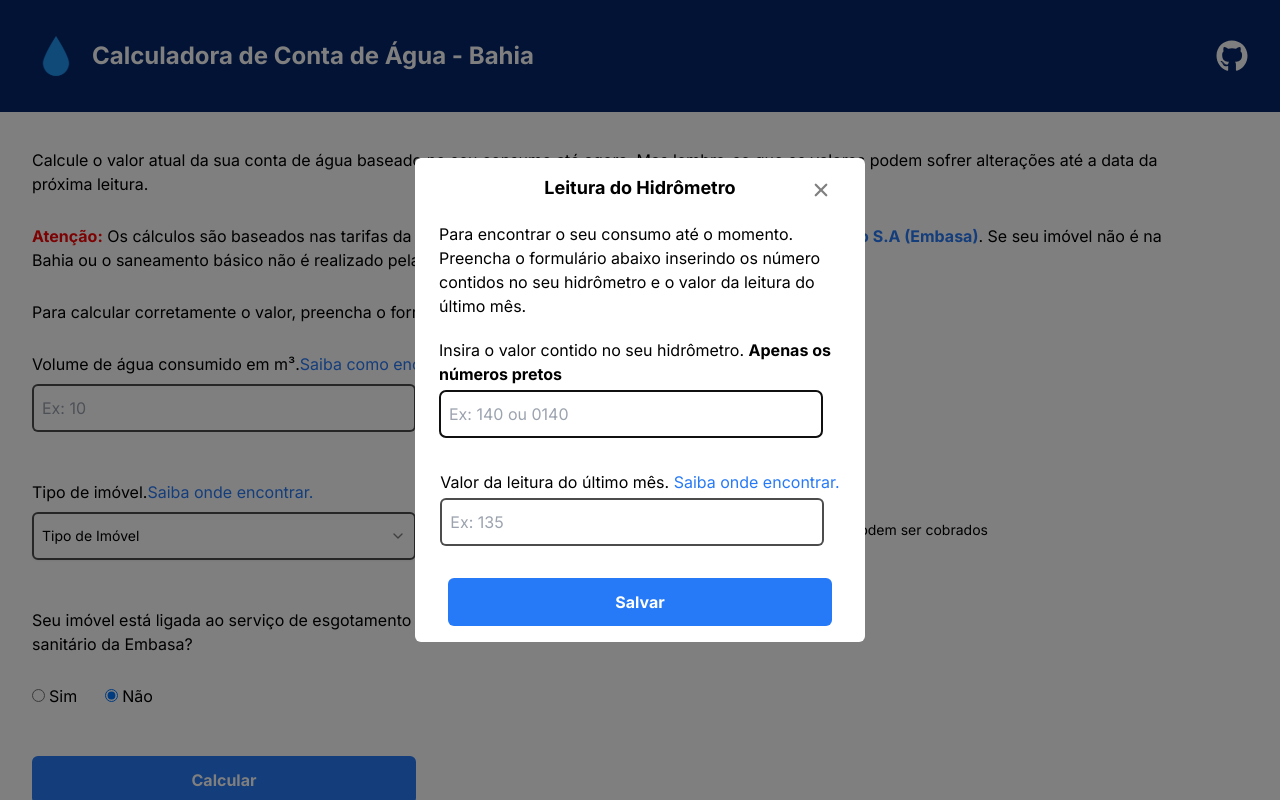
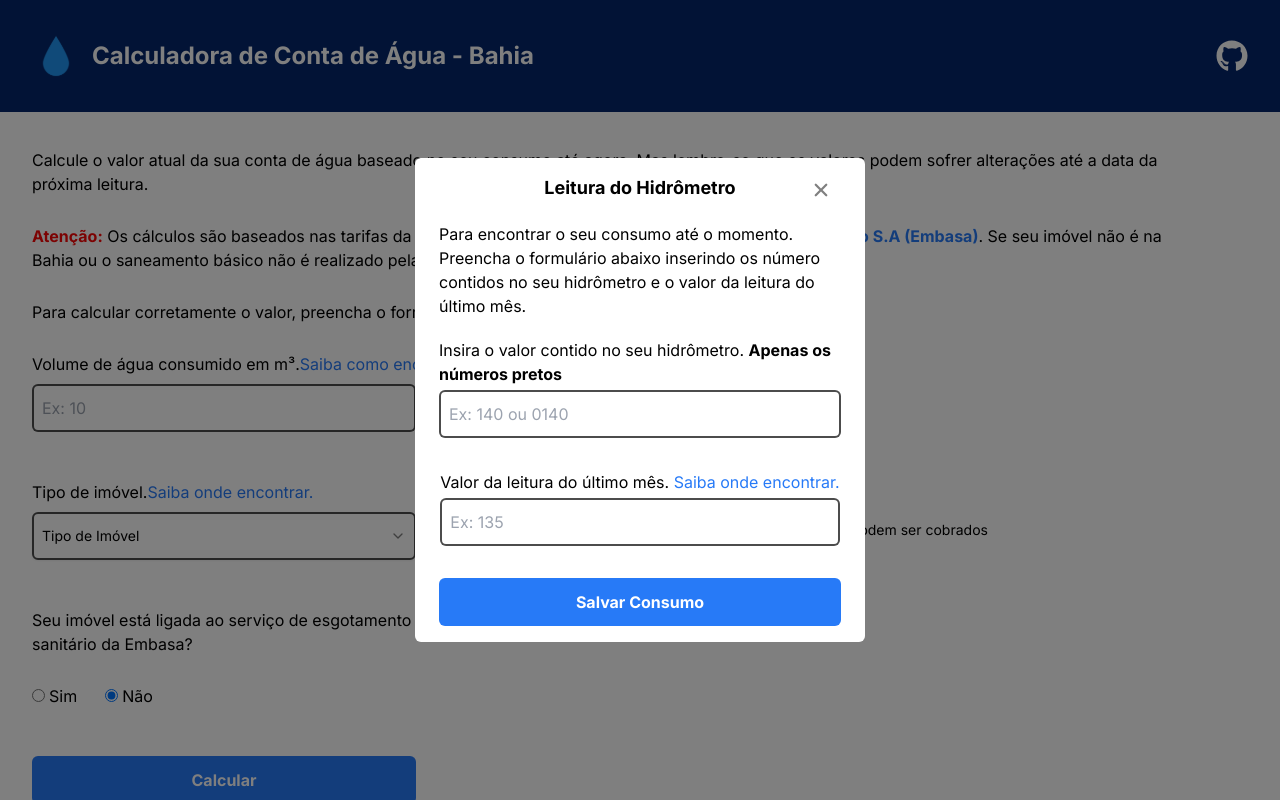
Before and after one commit to OJailson17/calculadora-conta-de-agua, a Next.js app: page / in a window 1280 px wide. Both pictures are taken after a click on the button "Saiba como encontrar.". Shown: the top 800 px of the page. Built offline with nearby package versions, Linux system fonts and the light colour scheme.

Commit message:
feat: calculate consume through the form submition

```diff
--- a/src/app/page.tsx
+++ b/src/app/page.tsx
@@ -1,5 +1,6 @@
 import { MainContent } from '@/components/MainContent';
 import { BillContextProvider } from '@/context/BillContext';
+import { ConsumeModalContextProvider } from '@/context/ConsumeModalContext';
 import Link from 'next/link';
 
 export default function Home() {
@@ -23,9 +24,11 @@
 
 			<p>Para calcular corretamente o valor, preencha o formulário abaixo:</p>
 
-			<BillContextProvider>
-				<MainContent />
-			</BillContextProvider>
+			<ConsumeModalContextProvider>
+				<BillContextProvider>
+					<MainContent />
+				</BillContextProvider>
+			</ConsumeModalContextProvider>
 
 			<p className='text-sm'>*Tarifas atualizadas em Dez/2024</p>
 			<Link href={'/'} className='text-sm w-max font-medium text-secondary'>
--- a/src/components/CalculationResult.tsx
+++ b/src/components/CalculationResult.tsx
@@ -1,11 +1,16 @@
 'use client';
 
-import { useEffect, useState } from 'react';
+import { useEffect, useRef, useState } from 'react';
 
 export const CalculationResult = ({ totalPrice }: { totalPrice: number }) => {
 	const [isScreenReady, setIsScreenReady] = useState(false);
+	const myRef = useRef<HTMLDivElement | null>(null);
 
 	useEffect(() => {
+		if (totalPrice > 0 && myRef.current) {
+			myRef.current.scrollIntoView({ behavior: 'smooth', block: 'center' });
+		}
+
 		setIsScreenReady(false);
 
 		setTimeout(() => {
@@ -16,6 +21,7 @@
 	return (
 		<div
 			id='#result'
+			ref={myRef}
 			className='flex flex-col items-center justify-center gap-8'
 		>
 			<p className='font-medium text-2xl'>Valor atual da conta</p>
--- a/src/components/Form/HomeForm.tsx
+++ b/src/components/Form/HomeForm.tsx
@@ -18,6 +18,8 @@
 } from '../ui/select';
 import { calculateBillPrice } from '@/utils/calculateBillPrice';
 import { useBillContext } from '@/context/BillContext';
+import { useConsumeModal } from '@/context/ConsumeModalContext';
+import { useEffect } from 'react';
 
 const RESIDENCE_TYPES = [
 	'ResidencialSocial',
@@ -38,6 +40,7 @@
 			required_error: 'Campo obrigatório',
 		})
 		.min(0, 'Valor deve ser igual ou maior que 0')
+		.int()
 		.default(0),
 	residenceType: z.enum(RESIDENCE_TYPES).default('ResidencialNormalVeraneio'),
 	sewage: z.enum(['true', 'false']).default('false'),
@@ -50,12 +53,14 @@
 		handleSubmit,
 		control,
 		register,
+		setValue,
 		formState: { errors },
 	} = useForm<ConsumptionFormProps>({
 		resolver: zodResolver(formSchema),
 	});
 
 	const { onSetBillPrice } = useBillContext();
+	const { isModalOpen, onModalState } = useConsumeModal();
 
 	const onCalculateBill = (formData: ConsumptionFormProps) => {
 		const { totalPrice } = calculateBillPrice({
@@ -67,6 +72,15 @@
 		onSetBillPrice(totalPrice);
 	};
 
+	useEffect(() => {
+		const localConsume = Number(localStorage.getItem('@cca:consume'));
+
+		if (!isModalOpen && localConsume) {
+			setValue('consumption', Number(localConsume), { shouldValidate: true });
+			localStorage.removeItem('@cca:consume');
+		}
+	}, [isModalOpen]);
+
 	return (
 		<form
 			className='flex flex-col gap-12'
@@ -75,7 +89,7 @@
 			{/* Consumption */}
 
 			<div className='flex flex-col gap-2'>
-				<Dialog.Root>
+				<Dialog.Root open={isModalOpen} onOpenChange={onModalState}>
 					<p>
 						Volume de água consumido em m³.
 						<Dialog.Trigger className='text-secondary hover:underline cursor-pointer'>
--- a/src/components/Modal/ConsumeModal.tsx
+++ b/src/components/Modal/ConsumeModal.tsx
@@ -4,13 +4,49 @@
 
 import { IoClose } from 'react-icons/io5';
 import { FindConsumeBillModal } from './FindConsumeBillModal';
+import { useForm } from 'react-hook-form';
+import { z } from 'zod';
+import { zodResolver } from '@hookform/resolvers/zod';
+import { useConsumeModal } from '@/context/ConsumeModalContext';
+
+const ConsumeModalSchema = z.object({
+	hydrometerValue: z.number({ message: 'Campo obrigatório' }).int().min(0),
+	lastMonthValue: z.number({ message: 'Campo obrigatório' }).int().min(0),
+});
+
+type ConsumeModalFormProps = z.infer<typeof ConsumeModalSchema>;
 
 export const ConsumeModal = () => {
+	const { onCloseModal } = useConsumeModal();
+
+	const {
+		handleSubmit,
+		register,
+		reset,
+		formState: { errors },
+	} = useForm<ConsumeModalFormProps>({
+		resolver: zodResolver(ConsumeModalSchema),
+	});
+
+	const onCalculateConsume = (data: ConsumeModalFormProps) => {
+		const { hydrometerValue, lastMonthValue } = data;
+
+		const consume = hydrometerValue - lastMonthValue;
+
+		localStorage.setItem('@cca:consume', consume.toString());
+
+		reset();
+		onCloseModal();
+	};
+
 	return (
 		<Dialog.Portal>
 			<Dialog.Overlay className='fixed inset-0 bg-black/50' />
 
-			<Dialog.Content className='rounded-md overflow-y-auto py-4 px-2 sm:px-6 bg-white fixed top-1/2 left-1/2 -translate-x-1/2 -translate-y-1/2 w-[90%] max-w-[450px] flex flex-col items-center justify-center gap-5'>
+			<Dialog.Content
+				onOpenAutoFocus={e => e.preventDefault()}
+				className='rounded-md overflow-y-auto py-4 px-2 sm:px-6 bg-white fixed top-1/2 left-1/2 -translate-x-1/2 -translate-y-1/2 w-[90%] max-w-[450px] flex flex-col items-center justify-center gap-5'
+			>
 				<div className='w-full relative text-center'>
 					<Dialog.Title className='font-bold text-lg'>
 						Leitura do Hidrômetro
@@ -31,17 +67,30 @@
 					leitura do último mês.
 				</p>
 
-				<form className='flex flex-col items-center justify-center gap-8'>
+				<form
+					onSubmit={handleSubmit(onCalculateConsume)}
+					className='flex flex-col items-center justify-center gap-8'
+				>
 					<div>
 						<p>
 							Insira o valor contido no seu hidrômetro.{' '}
 							<strong>Apenas os números pretos</strong>
 						</p>
+						<div className='w-full'>
 							<input
 								type='number'
 								placeholder='Ex: 140 ou 0140'
-							className='w-full mt-1 max-w-96 h-12 py-3 px-2 border-2 border-black/70 rounded-md'
+								className='w-full mt-1 h-12 py-3 px-2 border-2 border-black/70 rounded-md focus:outline-none focus:ring-2 focus:ring-secondary focus:border-none'
+								{...register('hydrometerValue', {
+									valueAsNumber: true,
+								})}
+								style={errors.hydrometerValue ? { borderColor: 'red' } : {}}
+								autoFocus={false}
 							/>
+							<span className='text-error text-sm'>
+								{errors.hydrometerValue?.message}
+							</span>
+						</div>
 					</div>
 
 					<div>
@@ -55,18 +104,30 @@
 
 							<FindConsumeBillModal />
 						</Dialog.Root>
+						<div className='w-full'>
 							<input
 								type='number'
 								placeholder='Ex: 135'
-							className='w-full mt-1 max-w-96 h-12 py-3 px-2 border-2 border-black/70 rounded-md'
+								className='w-full mt-1 h-12 py-3 px-2 border-2 border-black/70 rounded-md focus:outline-none focus:ring-2 focus:ring-secondary focus:border-none'
+								{...register('lastMonthValue', {
+									valueAsNumber: true,
+								})}
+								style={errors.lastMonthValue ? { borderColor: 'red' } : {}}
 							/>
+							<span className='text-error text-sm'>
+								{errors.hydrometerValue?.message}
+							</span>
+						</div>
 					</div>
 
-					<Dialog.Close asChild>
-						<button className='w-full max-w-96 mx-auto h-12 p-2 font-bold bg-secondary rounded-md text-white sm:mx-0'>
-							Salvar
+					{/* <Dialog.Close asChild> */}
+					<button
+						// type='submit'
+						className='w-full mx-auto h-12 p-2 font-bold bg-secondary rounded-md text-white sm:mx-0'
+					>
+						Salvar Consumo
 					</button>
-					</Dialog.Close>
+					{/* </Dialog.Close> */}
 				</form>
 			</Dialog.Content>
 		</Dialog.Portal>
--- /dev/null
+++ b/src/context/ConsumeModalContext.tsx
@@ -0,0 +1,43 @@
+'use client';
+
+import { createContext, ReactNode, useContext, useState } from 'react';
+
+interface ConsumeModalProviderProps {
+	children: ReactNode;
+}
+
+interface ConsumeModalContextProps {
+	isModalOpen: boolean;
+	onModalState: (modalState: boolean) => void;
+	onCloseModal: () => void;
+}
+
+const ConsumeModalContext = createContext({} as ConsumeModalContextProps);
+
+export const ConsumeModalContextProvider = ({
+	children,
+}: ConsumeModalProviderProps) => {
+	const [isModalOpen, setIsModalOpen] = useState(false);
+
+	const handleModalState = (modalState: boolean = false) => {
+		setIsModalOpen(modalState);
+	};
+
+	const handleCloseModal = () => {
+		setIsModalOpen(false);
+	};
+
+	return (
+		<ConsumeModalContext.Provider
+			value={{
+				isModalOpen,
+				onModalState: handleModalState,
+				onCloseModal: handleCloseModal,
+			}}
+		>
+			{children}
+		</ConsumeModalContext.Provider>
+	);
+};
+
+export const useConsumeModal = () => useContext(ConsumeModalContext);
```
Lines whose indentation alone changed are shown as unchanged.
